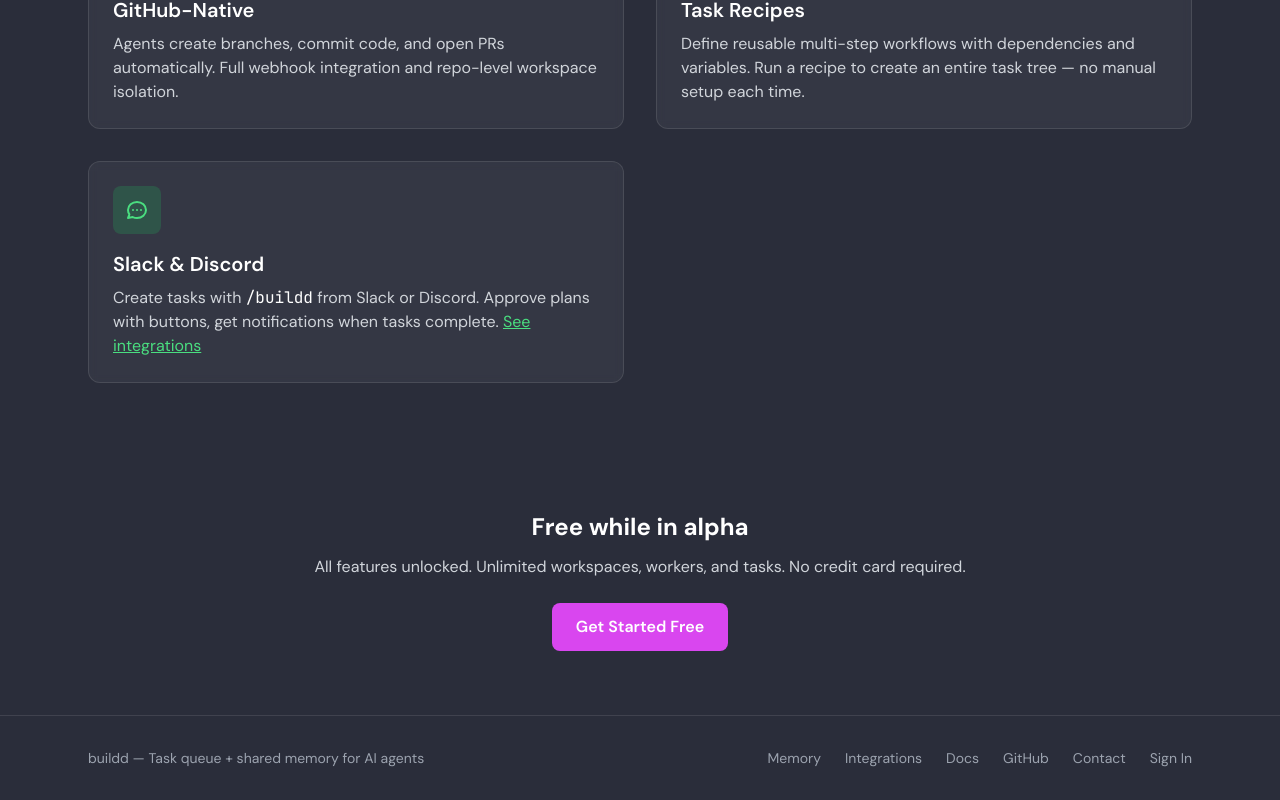
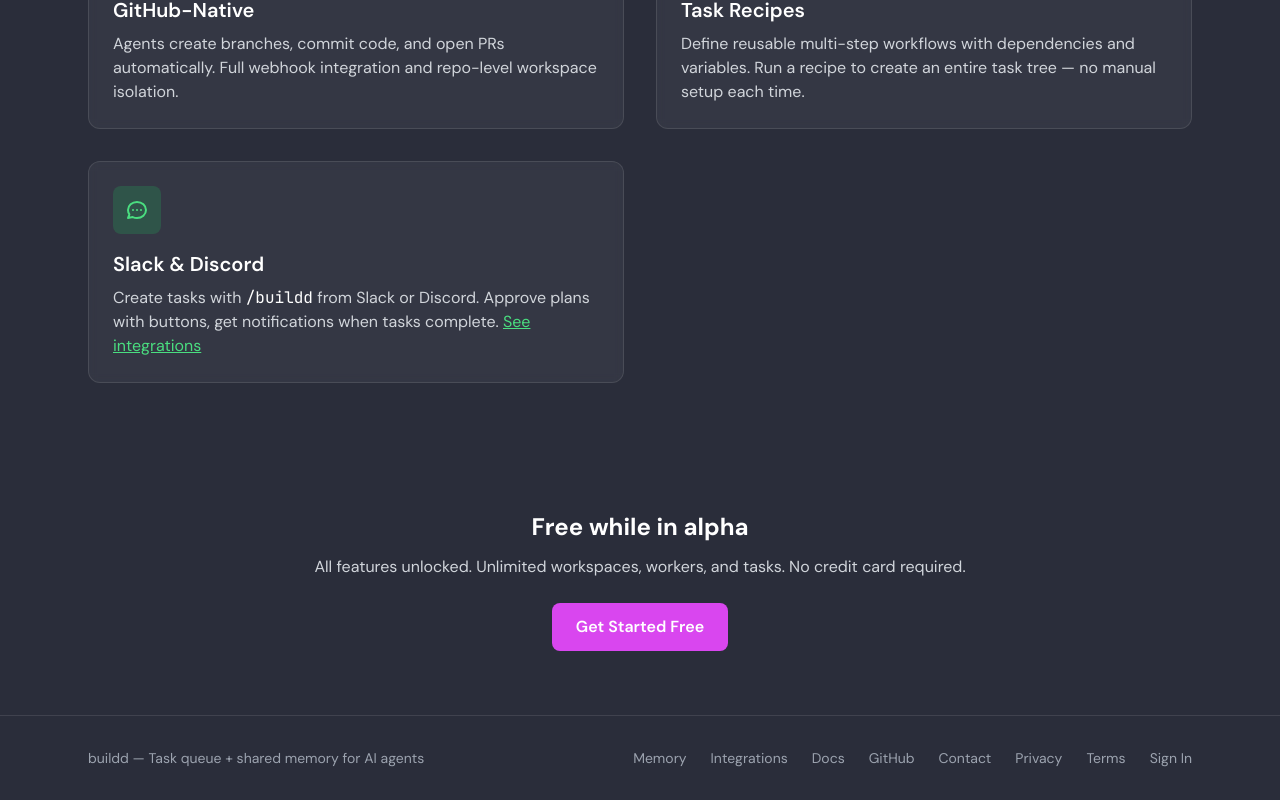
Before and after one commit to buildd-ai/buildd-site, a Next.js app: page / in a window 1280 px wide. Shown: the part 2722-3522 px from the top of the page. Built offline with nearby package versions, Linux system fonts and the light colour scheme.

Commit message:
fix: add privacy + terms links to homepage footer
Required for Google OAuth verification.

Co-Authored-By: Claude Opus 4.6 <noreply@anthropic.com>

```diff
--- a/src/app/page.tsx
+++ b/src/app/page.tsx
@@ -350,6 +350,18 @@ export default function LandingPage() {
                 Contact
               </a>
               <a
+                href="/privacy"
+                className="hover:text-white transition-colors"
+              >
+                Privacy
+              </a>
+              <a
+                href="/terms"
+                className="hover:text-white transition-colors"
+              >
+                Terms
+              </a>
+              <a
                 href="https://buildd.dev/app"
                 className="hover:text-white transition-colors"
               >
```
